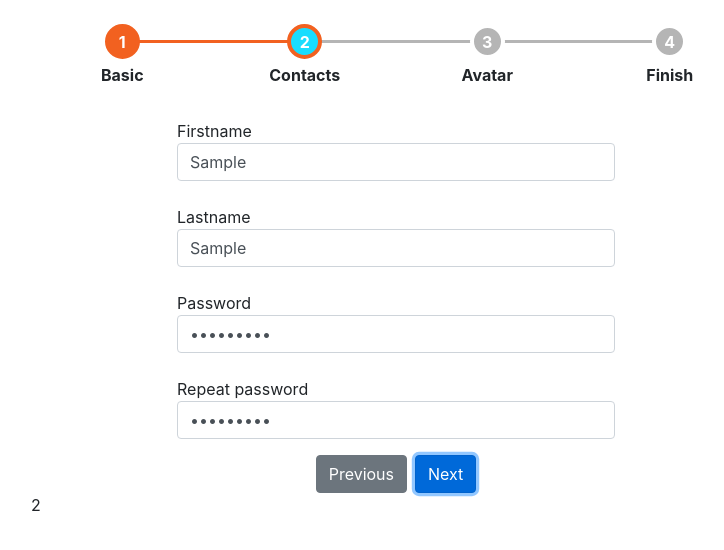
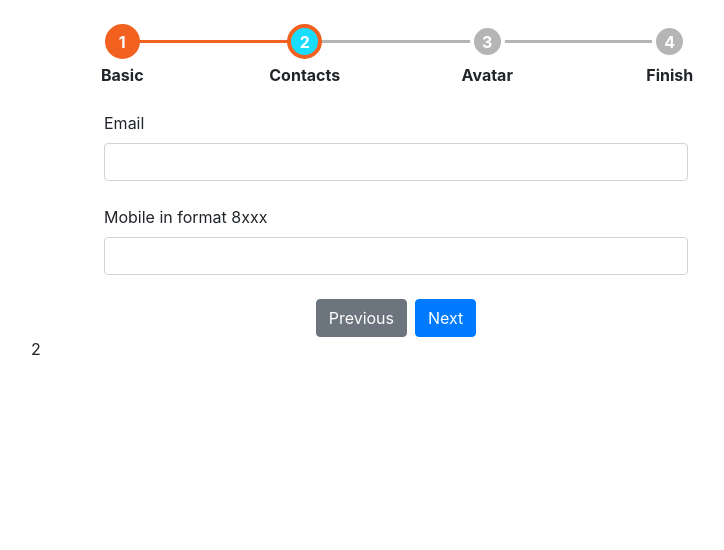
Before and after one commit to tral909/react-form-progress-bar, a React (Create React App) app: page / in a window 1280 px wide. Both pictures are taken after typing "Sample", "Sample", "Sample123", "Sample123" into the empty fields and a click on the button "Next". Shown: the top 550 px of the page, without its empty margins (244-968 px from the left). Built offline with nearby package versions, Linux system fonts and the light colour scheme.

Commit message:
Start second form and add common state

```diff
--- a/src/App.js
+++ b/src/App.js
@@ -1,12 +1,14 @@
 import React from 'react';
 import Steps from './Steps';
 import BasicForm from './forms/BasicForm';
+import ContactsForm from './forms/ContactsForm';
 
 export default class App extends React.Component {
   constructor() {
     super();
 
     this.state = {
+      values: {},
       currentStep: 1
     };
 
@@ -19,8 +21,9 @@ export default class App extends React.Component {
     }));
   };
 
-  handleNextStep = () => {
+  handleNextStep = (values) => {
     this.setState(state => ({
+      values: { ...state.values, ...values },
       currentStep: state.currentStep < this.stepNames.length + 1 ? state.currentStep + 1 : state.currentStep
     }));
   };
@@ -33,7 +36,9 @@ export default class App extends React.Component {
           <div className="offset-2"></div>
           <div className="col-8">
             <Steps currentStep={currentStep} stepNames={this.stepNames} />
-            <BasicForm prevStep={this.handlePreviousStep} nextStep={this.handleNextStep} />
+            { this.state.currentStep === 1 ? <BasicForm values={this.state.values} prevStep={this.handlePreviousStep} nextStep={this.handleNextStep} /> : null }
+            { this.state.currentStep === 2 ? <ContactsForm prevStep={this.handlePreviousStep} nextStep={this.handleNextStep} /> : null }
+
             {currentStep}
           </div>
         </div>
--- a/src/forms/BasicForm.js
+++ b/src/forms/BasicForm.js
@@ -3,9 +3,10 @@ import { Formik, Field, Form, ErrorMessage } from 'formik';
 import * as Yup from 'yup';
 
 const BasicForm = (props) => {
+  const { values: { firstName, lastName, password, repeatPassword, gender }, nextStep, prevStep } = props;
   return (
     <Formik
-      initialValues={{ firstName: '', lastName: '', password: '', repeatPassword: '' }}
+      initialValues={{ firstName, lastName, password, repeatPassword, gender }}
       validationSchema={Yup.object({
         firstName: Yup.string()
           .min(5, 'Must be 5 characters or more')
@@ -18,45 +19,64 @@ const BasicForm = (props) => {
           .required('Required'),
         repeatPassword: Yup.string()
           .oneOf([Yup.ref('password'), null], "Passwords don't match")
-          .required('Required'),
+          .required('Required')
       })}
-      onSubmit={(values, { setSubmitting }) => {
+      onSubmit={values => {
+        // todo - there is not gender in values - need fix (mb need formik element)
         setTimeout(() => {
           alert(JSON.stringify(values, null, 2));
-          setSubmitting(false);
+          nextStep(values);
         }, 400);
       }}
     >
+      {({ errors, touched }) => (
         <Form noValidate>
           <div className="form-group">
             <label htmlFor="firstName">Firstname</label>
-          <Field id="firstName" name="firstName" className="form-control" type="text" />
+            <Field id="firstName" name="firstName" type="text"
+              className={`form-control ${touched.firstName && errors.firstName ? 'error' : ''}`} />
             <ErrorMessage name="firstName">{msg => <div className="error-msg">{msg}</div>}</ErrorMessage>
           </div>
           <div className="form-group">
             <label htmlFor="lastName">Lastname</label>
-          <Field id="lastName" name="lastName" className="form-control" type="text" />
+            <Field id="lastName" name="lastName" type="text"
+              className={`form-control ${touched.lastName && errors.lastName ? 'error' : ''}`} />
             <ErrorMessage name="lastName">{msg => <div className="error-msg">{msg}</div>}</ErrorMessage>
           </div>
           <div className="form-group">
             <label htmlFor="password">Password</label>
-          <Field id="password" name="password" className="form-control" type="password" />
+            <Field id="password" name="password" type="password"
+              className={`form-control ${touched.password && errors.password ? 'error' : ''}`} />
             <ErrorMessage name="password">{msg => <div className="error-msg">{msg}</div>}</ErrorMessage>
           </div>
           <div className="form-group">
             <label htmlFor="repeatPassword">Repeat password</label>
-          <Field id="repeatPassword" name="repeatPassword" className="form-control" type="password" />
+            <Field id="repeatPassword" name="repeatPassword" type="password"
+              className={`form-control ${touched.repeatPassword && errors.repeatPassword ? 'error' : ''}`} />
             <ErrorMessage name="repeatPassword">{msg => <div className="error-msg">{msg}</div>}</ErrorMessage>
           </div>
+          <div className="form-group">
+            Gender
+            <div className="form-check">
+              <input className="form-check-input" id="male" name="gender" type="radio" value="male" />
+              <label className="form-check-label" htmlFor="male">Male</label>
+            </div>
+            <div className="form-check">
+              <input className="form-check-input" id="female" name="gender" type="radio" value="female" />
+              <label className="form-check-label" htmlFor="female">Female</label>
+            </div>
+          </div>
+
           <div className="d-flex justify-content-center">
-          <button className="btn btn-secondary mr-2" type="button" onClick={props.prevStep}>
+            <button className="btn btn-secondary mr-2" type="button" onClick={prevStep}>
               Previous
             </button>
-          <button className="btn btn-primary" type="submit" onClick={props.nextStep}>
+            <button className="btn btn-primary" type="submit">
               Next
             </button>
           </div>
         </Form>
+      )}
     </Formik>
   );
 };
--- /dev/null
+++ b/src/forms/ContactsForm.js
@@ -0,0 +1,63 @@
+import React from 'react';
+import { Formik, Field, Form, ErrorMessage } from 'formik';
+import * as Yup from 'yup';
+
+const ContactsForm = (props) => {
+  return (
+    <Formik
+      initialValues={{ email: '', mobile: '' }}
+      validationSchema={Yup.object({
+        email: Yup.string()
+          .required('Required')
+          .email('Invalid email address'),
+        mobile: Yup.string()
+          .matches(/8[0-9]{3}/, 'Invalid mobile number')
+          .required('Required')
+      })}
+      onSubmit={values => {
+        setTimeout(() => {
+          alert(JSON.stringify(values, null, 2));
+          props.nextStep(values);
+        }, 400);
+      }}
+    >
+      {({ errors, touched }) => (
+        <Form noValidate>
+          <div className="form-group">
+            <label htmlFor="email">Email</label>
+            <Field id="email" name="email" type="email"
+              className={`form-control ${touched.email && errors.email ? 'error' : ''}`} />
+            <ErrorMessage name="email">{msg => <div className="error-msg">{msg}</div>}</ErrorMessage>
+          </div>
+          <div className="form-group">
+            <label htmlFor="mobile">Mobile in format 8xxx</label>
+            <Field id="mobile" name="mobile" type="tel"
+              className={`form-control ${touched.mobile && errors.mobile ? 'error' : ''}`} />
+            <ErrorMessage name="mobile">{msg => <div className="error-msg">{msg}</div>}</ErrorMessage>
+          </div>
+
+          <div className="d-flex justify-content-center">
+            <button className="btn btn-secondary mr-2" type="button" onClick={props.prevStep}>
+              Previous
+            </button>
+            <button className="btn btn-primary" type="submit">
+              Next
+            </button>
+          </div>
+        </Form>
+      )}
+    </Formik>
+  );
+};
+
+// <div className="form-group">
+// <label htmlFor="gender">Gender</label>
+// <Field id="gender" name="gender" as="select" className="form-control">
+//   <option value="">Select gender</option>
+//   <option value="male">Male</option>
+//   <option value="female">Female</option>
+// </Field>
+// <ErrorMessage name="gender">{msg => <div className="error-msg">{msg}</div>}</ErrorMessage>
+// </div>
+
+export default ContactsForm;
--- a/src/styles.css
+++ b/src/styles.css
@@ -58,12 +58,15 @@
 }
 
 form {
-  padding: 0 20%;
+  padding: 0 10%;
 }
 
-form label {
-  margin-top: .5rem;
-  margin-bottom: 0;
+.form-group {
+  margin-bottom: 1.5rem;
+}
+
+.error {
+  border: 1px solid #FF6565;
 }
 
 .error-msg {
```
Lines whose indentation alone changed are shown as unchanged.
